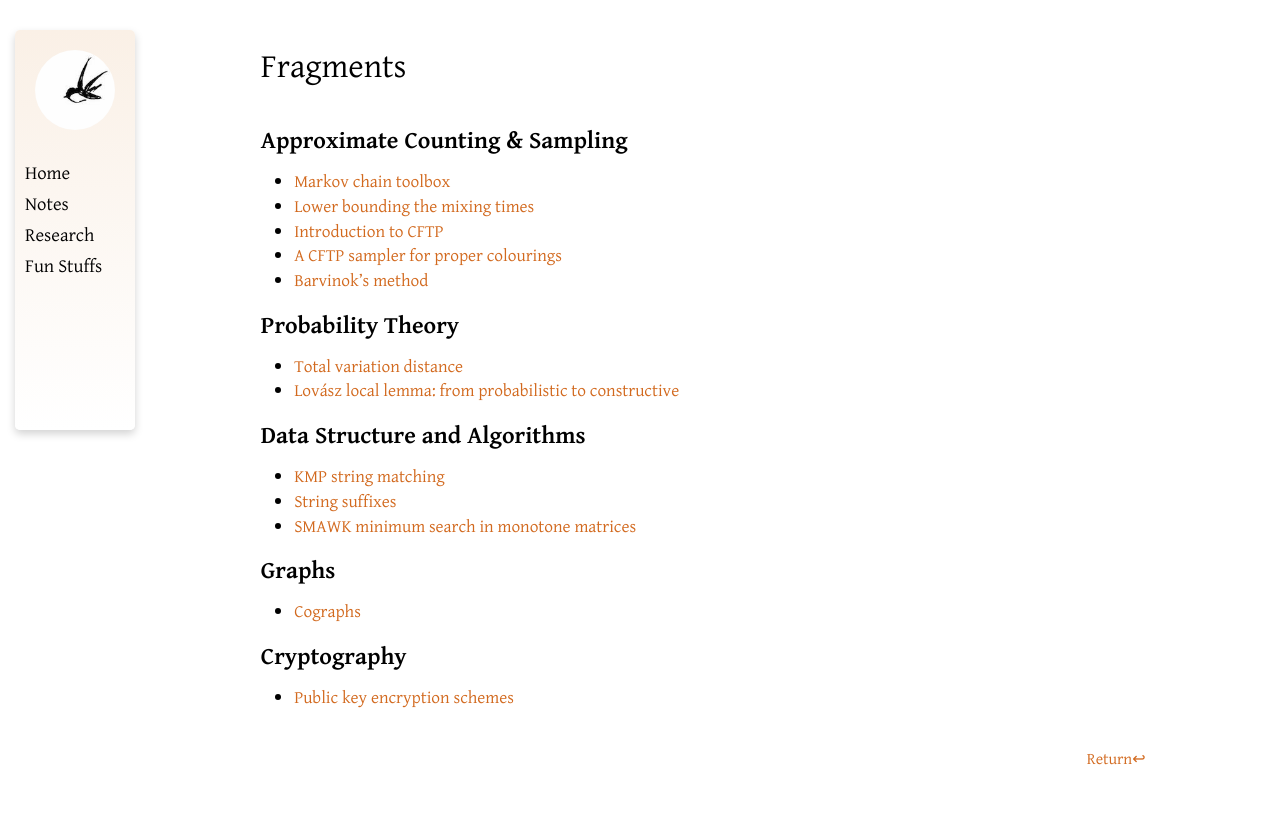
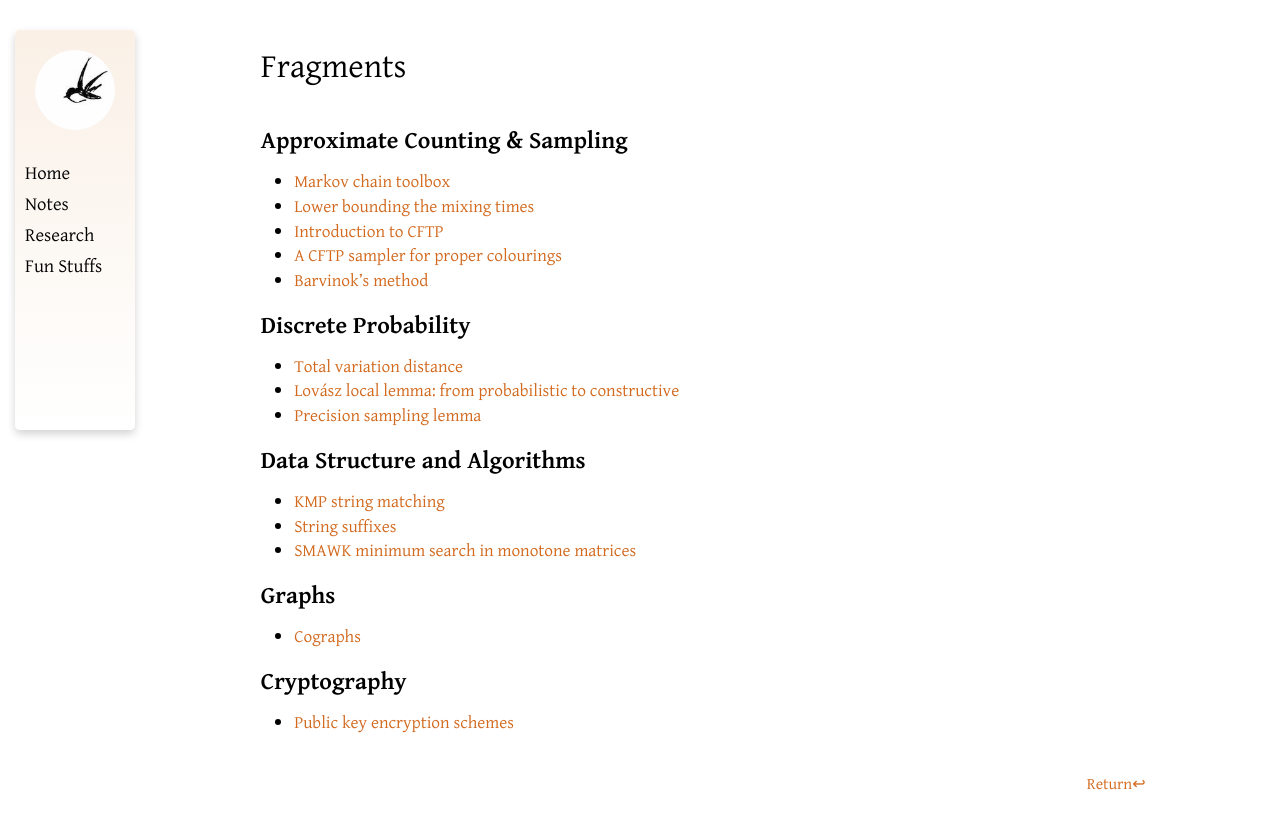
Before and after one commit to YanhengWang/yanhengwang.github.io, a Jekyll site: the page built from notes/fragments/index.md, in a window 1280 px wide. Shown: the top 829 px of the page. Built offline with Jekyll 4.4.1, drawn with Linux system fonts in a browser that asks for light colours.

Commit message:
add note on precision sampling

```diff
--- a/notes/fragments/index.md
+++ b/notes/fragments/index.md
@@ -12,10 +12,11 @@ about: "Short expositions on various topics. Fit for a rainy afternoon."
 - [A CFTP sampler for proper colourings](./CFTP-colouring.pdf)
 - [Barvinok's method](./Barvinok's.pdf)
 
-# Probability Theory
+# Discrete Probability
 
 - [Total variation distance](./variation-dist.html)
 - [Lovász local lemma: from probabilistic to constructive](./LLL.pdf)
+- [Precision sampling lemma](./precision-sampling.pdf)
 
 # Data Structure and Algorithms
 
```
Also changed, not shown: index.md (+1 -1 lines), assets/me3.jpg (added), 1 other file.
